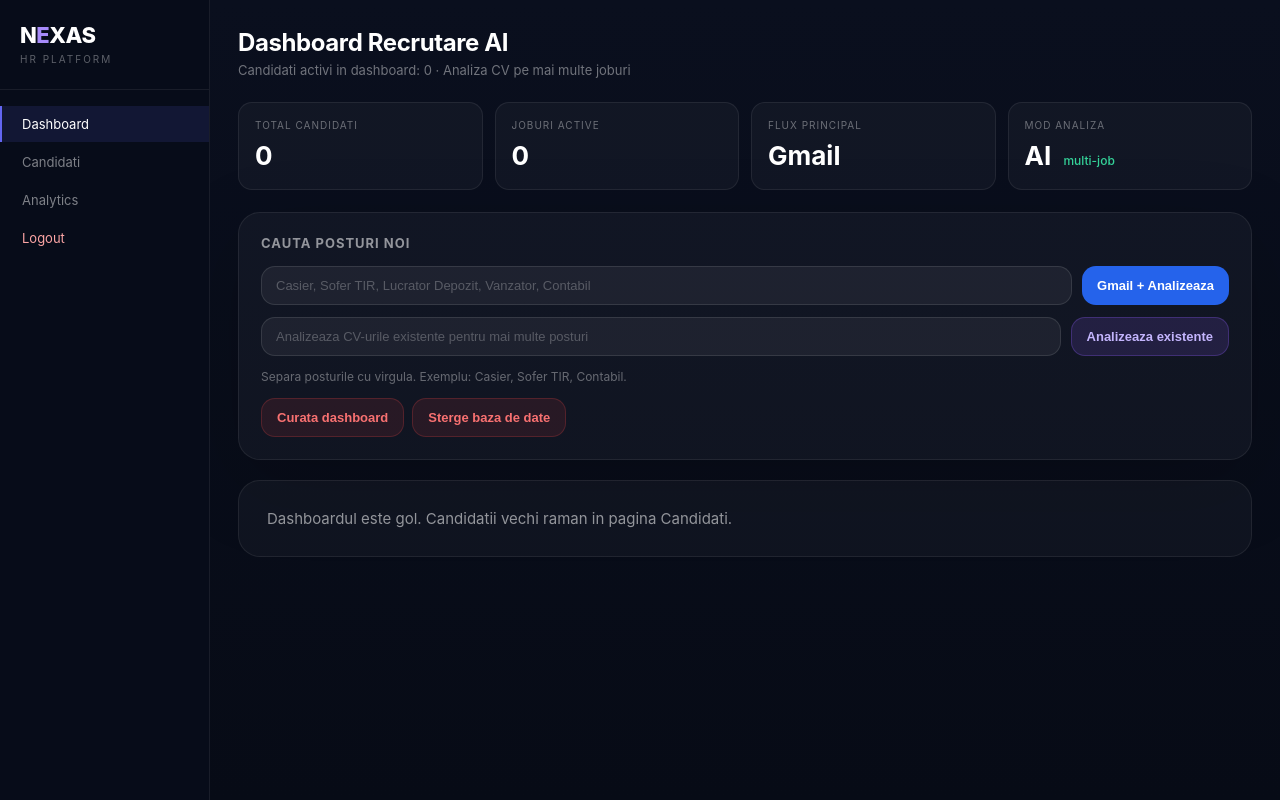
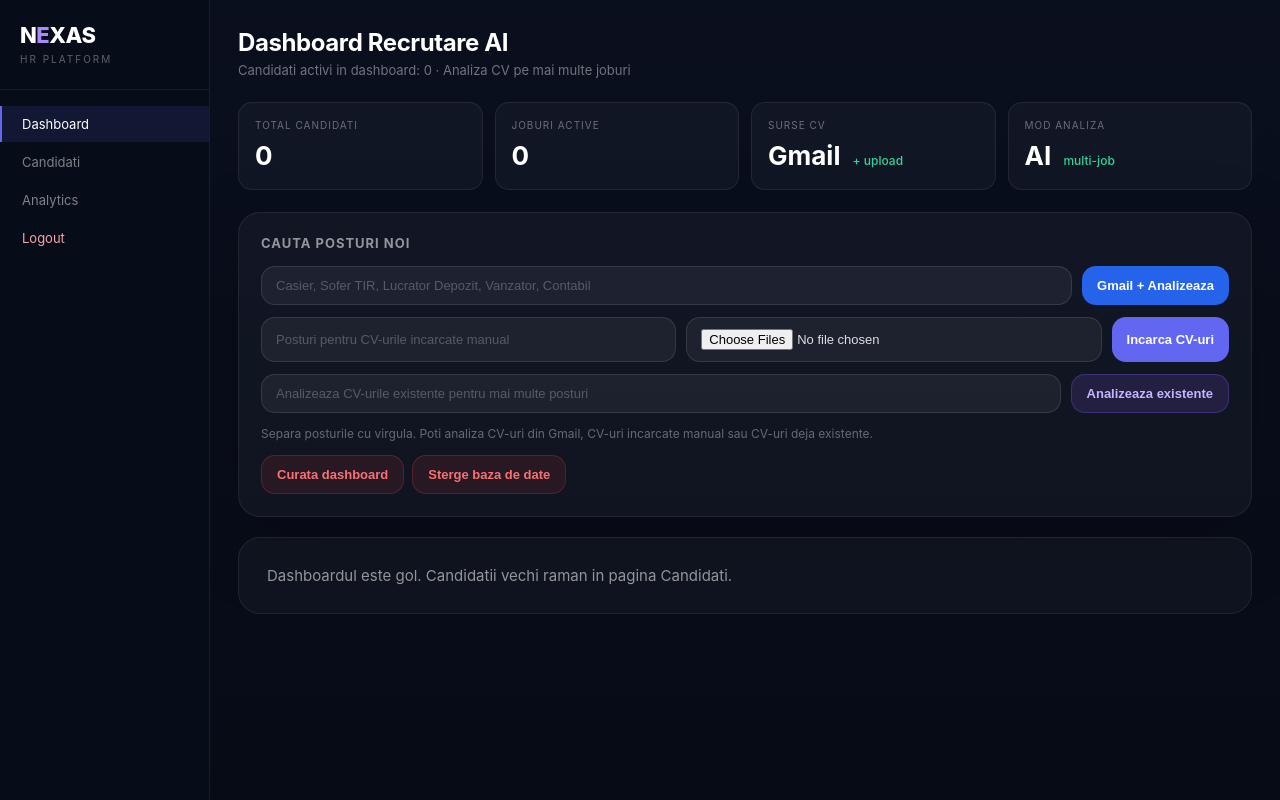
Before and after one commit to robotHR/HR, a FastAPI app: page / in a window 1280 px wide. Run offline with FastAPI, Linux system fonts and the light colour scheme; the visitor is signed in with stand-in values (Sample User, id 1).

Commit message:
Add files via upload

```diff
--- a/app/templates/dashboard.html
+++ b/app/templates/dashboard.html
@@ -81,7 +81,7 @@
         .tag-red,.tag.low{background:rgba(248,113,113,.1);color:var(--red);border:.5px solid rgba(248,113,113,.22)}
         .tag-default{background:rgba(99,102,241,.12);color:#c4b5fd;border:.5px solid rgba(99,102,241,.28)}
         .label,.key{color:#a78bfa;text-transform:uppercase;letter-spacing:.08em;font-size:10px;margin-top:12px;margin-bottom:5px;position:relative;z-index:1;font-weight:800}
-        .text,.val,.summary{color:rgba(255,255,255,.74);line-height:1.48;font-size:13px;position:relative;z-index:1}.summary{max-height:86px;overflow:hidden}
+        .text,.val,.summary{color:rgba(255,255,255,.74);line-height:1.48;font-size:13px;position:relative;z-index:1}.summary{max-height:none;overflow:visible;white-space:normal}
         .empty{background:rgba(255,255,255,.035);border:.5px solid var(--line);border-radius:var(--radius-lg);padding:28px;color:rgba(255,255,255,.55);font-size:15px}
         .score-bar-wrap{width:66px;height:4px;background:rgba(255,255,255,.08);border-radius:2px;overflow:hidden}.score-bar-fill{height:100%;border-radius:2px}
         .risk-panel{display:grid;gap:9px;margin:13px 0;position:relative;z-index:1}.risk-row{display:grid;grid-template-columns:108px 1fr 56px;gap:9px;align-items:center}.risk-name{font-size:11px;color:rgba(255,255,255,.5)}.risk-track{height:7px;background:rgba(255,255,255,.06);border-radius:999px;overflow:hidden}.risk-fill{height:100%;border-radius:999px}.risk-low{width:32%;background:var(--green)}.risk-medium{width:62%;background:var(--yellow)}.risk-high{width:100%;background:var(--red)}.risk-unknown{width:18%;background:#64748b}.risk-value{font-size:10px;color:rgba(255,255,255,.55);text-transform:uppercase}
@@ -136,7 +136,7 @@
         <div class="stats-row">
             <div class="stat-card"><div class="stat-label">Total candidati</div><div class="stat-value">{{ total }}</div></div>
             <div class="stat-card"><div class="stat-label">Joburi active</div><div class="stat-value">{{ jobs|length }}</div></div>
-            <div class="stat-card"><div class="stat-label">Flux principal</div><div class="stat-value">Gmail</div></div>
+            <div class="stat-card"><div class="stat-label">Surse CV</div><div class="stat-value">Gmail <span>+ upload</span></div></div>
             <div class="stat-card"><div class="stat-label">Mod analiza</div><div class="stat-value">AI <span>multi-job</span></div></div>
         </div>
 
@@ -147,12 +147,18 @@
                 <button type="submit" class="btn-gmail">Gmail + Analizeaza</button>
             </form>
 
+            <form action="/upload-cv-uri" method="post" enctype="multipart/form-data" class="input-row loading-form" data-title="Se incarca si se analizeaza CV-urile" data-text="Agentul salveaza CV-urile incarcate manual si le potriveste cu posturile introduse.">
+                <input type="text" name="target_job" placeholder="Posturi pentru CV-urile incarcate manual" required>
+                <input type="file" name="cv_files" accept=".pdf,.doc,.docx" multiple required>
+                <button type="submit" class="btn-main">Incarca CV-uri</button>
+            </form>
+
             <form action="/analizeaza-job" method="post" class="input-row loading-form" data-title="Se analizeaza CV-urile existente" data-text="Agentul reanalizeaza CV-urile existente si decide pentru ce post este potrivit fiecare candidat.">
                 <input type="text" name="target_job" placeholder="Analizeaza CV-urile existente pentru mai multe posturi" required>
                 <button type="submit" class="btn-secondary">Analizeaza existente</button>
             </form>
 
-            <div class="helper-text">Separa posturile cu virgula. Exemplu: Casier, Sofer TIR, Contabil.</div>
+            <div class="helper-text">Separa posturile cu virgula. Poti analiza CV-uri din Gmail, CV-uri incarcate manual sau CV-uri deja existente.</div>
 
             <div class="danger-row">
                 <form action="/sterge-baza" method="post"><button type="submit" class="btn-danger">Curata dashboard</button></form>
@@ -188,8 +194,6 @@
                             <div class="label">Post potrivit candidatului</div><div class="text">{{ candidate.position or "Nespecificat" }}</div>
                             <div class="label">Companii / institutii</div><div class="text">{{ candidate.companies or "Nespecificat" }}</div>
                             <div class="label">Rezumat AI</div><div class="text summary">{{ clean_summary(candidate.summary) }}</div>
-                            <div class="label">Skill-uri</div><div class="text">{{ candidate.skills or "Nespecificat" }}</div>
-
                             <div class="card-actions">
                                 <a class="btn-link btn-details" href="/candidat/{{ candidate.id }}">Vezi detalii</a>
                                 <a class="btn-link btn-cv" href="/cv/{{ candidate.id }}" target="_blank">Deschide CV</a>
```
